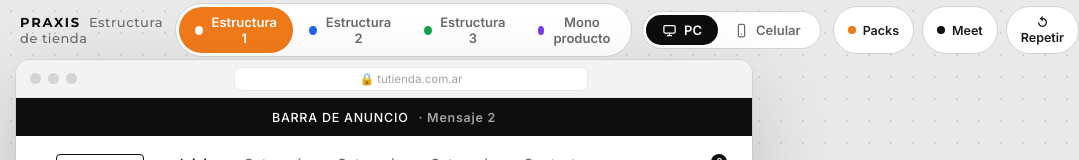
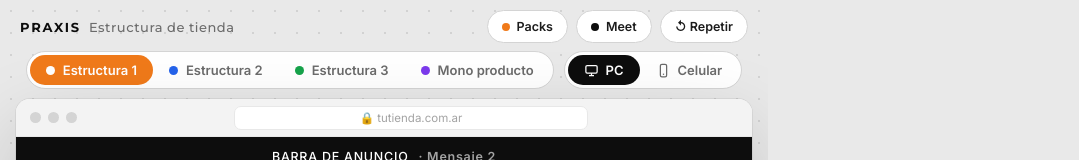
Before and after one commit to mateoquirogav/praxis-seguimiento, a plain HTML site: page estructura/index.html in a window 768 px wide. Shown: the top 160 px of the page, 1079 px wide, since content can reach past the window. Drawn offline with Linux system fonts and the light colour scheme.

Commit message:
Estructura meet: barra en dos filas entre 701 y 1180 px para que Packs y Meet no queden fuera
Co-Authored-By: Claude Opus 5.5 <noreply@anthropic.com>

```diff
--- a/estructura/index.html
+++ b/estructura/index.html
@@ -668,6 +668,12 @@ body.fx-mode .stage{height:calc(100% - 112px)}
   .fx-gar h6{font-size:11px}
   .fx-gar p{font-size:10px}
   .fx-ops{grid-template-columns:1fr}
+}
+@media (min-width:701px) and (max-width:1180px){
+  .tool{height:auto;flex-wrap:wrap;row-gap:8px;padding:10px 20px}
+  .tool-mid{order:3;width:100%;justify-content:center}
+  .stage{height:calc(100% - 104px)}
+  body.fx-mode .stage{height:calc(100% - 156px)}
 }
 @media (max-width:700px){
   body.fx-mode .stage{height:calc(100% - 196px)}
```
